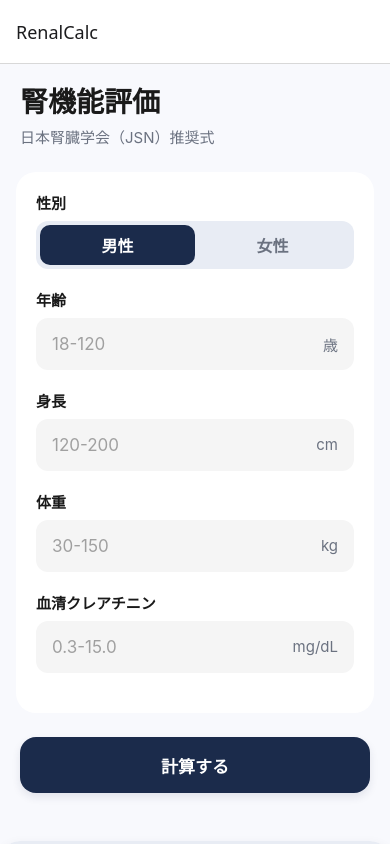
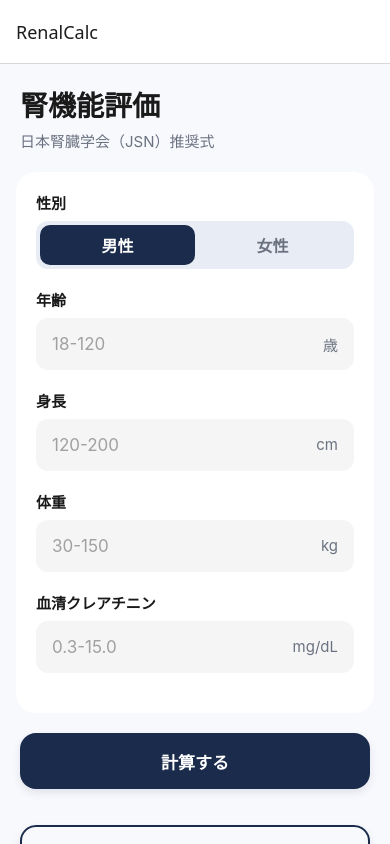
Before and after one commit to yutabee/RenalCalc, a React Native app: screen /Home in a window 390 px wide. Built offline with nearby package versions, Linux system fonts and the light colour scheme.

Commit message:
Refactor HomeScreen styles and calculations for improved readability and maintainability

```diff
--- a/src/screens/HomeScreen.tsx
+++ b/src/screens/HomeScreen.tsx
@@ -13,10 +13,26 @@ import {
   TextStyle,
 } from 'react-native';
 import {ActionButton} from '../components/ActionButton';
-import {FormulaAccordion} from '../components/FormulaAccordion';
 import {ResultCard} from '../components/ResultCard';
 import {InputField} from '../components/InputField';
 import {CKDStage, InputValidation} from '../types/interfaces';
+
+const SPACING = {
+  xs: 4,
+  sm: 8,
+  md: 16,
+  lg: 20,
+  xl: 24,
+};
+
+const FONTSIZE = {
+  xs: 12,
+  sm: 13,
+  md: 15,
+  lg: 16,
+  xl: 20,
+  xxl: 28,
+};
 
 const COLORS = {
   primary: '#1B2B4B',
@@ -92,29 +108,19 @@ const HomeScreen: React.FC<HomeScreenProps> = ({navigation}) => {
 
   const calculateCCR = (inputs: InputValidation) => {
     const {ageNum, weightNum, serumCr} = inputs;
-    try {
     let ccrValue = ((140 - ageNum) * weightNum) / (72 * serumCr);
     if (sex === 'female') {
       ccrValue *= 0.85;
     }
     setCcr(parseFloat(ccrValue.toFixed(1)));
-    } catch (error) {
-      console.error('CCR計算エラー:', error);
-      throw error;
-    }
   };
 
   const calculateEGFR = (inputs: InputValidation) => {
     const {ageNum, serumCr} = inputs;
-    try {
     const isMale = sex === 'male';
     const base = 194 * Math.pow(serumCr, -1.094) * Math.pow(ageNum, -0.287);
     const egfrValue = isMale ? base : base * 0.739;
     setEgfr(parseFloat(egfrValue.toFixed(1)));
-    } catch (error) {
-      console.error('eGFR計算エラー:', error);
-      throw error;
-    }
   };
 
   const getCKDStage = (egfrValue: number): CKDStage => {
@@ -126,11 +132,7 @@ const HomeScreen: React.FC<HomeScreenProps> = ({navigation}) => {
       };
     }
     if (egfrValue >= 60) {
-      return {
-        stage: 'G2',
-        description: '軽度低下',
-        color: COLORS.ckdStages.G2,
-      };
+      return {stage: 'G2', description: '軽度低下', color: COLORS.ckdStages.G2};
     }
     if (egfrValue >= 45) {
       return {
@@ -147,17 +149,9 @@ const HomeScreen: React.FC<HomeScreenProps> = ({navigation}) => {
       };
     }
     if (egfrValue >= 15) {
-      return {
-        stage: 'G4',
-        description: '高度低下',
-        color: COLORS.ckdStages.G4,
-      };
+      return {stage: 'G4', description: '高度低下', color: COLORS.ckdStages.G4};
     }
-    return {
-      stage: 'G5',
-      description: '末期腎不全',
-      color: COLORS.ckdStages.G5,
-    };
+    return {stage: 'G5', description: '末期腎不全', color: COLORS.ckdStages.G5};
   };
 
   const handleCalculate = async () => {
@@ -190,12 +184,13 @@ const HomeScreen: React.FC<HomeScreenProps> = ({navigation}) => {
         (async () => calculateCCR(validatedInputs))(),
       ]);
     } catch (error) {
-      console.error('計算エラー:', error);
       if (error instanceof Error) {
         Alert.alert('エラー', error.message);
       }
     }
   };
+
+  const showResults = egfr !== null || ccr !== null || bsa !== null;
 
   return (
     <SafeAreaView style={styles.container}>
@@ -205,11 +200,13 @@ const HomeScreen: React.FC<HomeScreenProps> = ({navigation}) => {
         <ScrollView
           contentContainerStyle={styles.scrollContainer}
           showsVerticalScrollIndicator={false}>
+          {/* ヘッダーセクション */}
           <View style={styles.header}>
             <Text style={styles.title}>腎機能評価</Text>
             <Text style={styles.subtitle}>日本腎臓学会（JSN）推奨式</Text>
           </View>
 
+          {/* 入力フォームカード */}
           <View style={styles.card}>
             <View style={styles.inputGroup}>
               <Text style={styles.label}>性別</Text>
@@ -286,6 +283,7 @@ const HomeScreen: React.FC<HomeScreenProps> = ({navigation}) => {
             />
           </View>
 
+          {/* 計算ボタン */}
           <View style={styles.actionContainer}>
             <ActionButton
               title="計算する"
@@ -294,9 +292,10 @@ const HomeScreen: React.FC<HomeScreenProps> = ({navigation}) => {
             />
           </View>
 
-          <Animated.View style={[styles.resultsContainer, {opacity: fadeAnim}]}>
-            {(egfr !== null || ccr !== null || bsa !== null) && (
-              <>
+          {/* 結果表示（結果がある時のみ描画） */}
+          {showResults && (
+            <Animated.View
+              style={[styles.resultsContainer, {opacity: fadeAnim}]}>
               <Text style={styles.sectionTitle}>計算結果</Text>
               {egfr !== null && (
                 <ResultCard
@@ -315,12 +314,10 @@ const HomeScreen: React.FC<HomeScreenProps> = ({navigation}) => {
                   <Text style={styles.bsaNote}>（藤本式）</Text>
                 </View>
               )}
-              </>
+            </Animated.View>
           )}
-          </Animated.View>
 
-          <FormulaAccordion />
-
+          {/* フッター */}
           <View style={styles.footer}>
             <ActionButton
               title="計算式の詳細"
@@ -342,8 +339,8 @@ const HomeScreen: React.FC<HomeScreenProps> = ({navigation}) => {
               </TouchableOpacity>
             </View>
             <Text style={styles.disclaimer}>
-              ※ この計算結果は参考値です。実際の診断には他の検査結果や
-              臨床所見を含め総合的な判断が必要です。
+              ※
+              この計算結果は参考値です。実際の診断には他の検査結果や臨床所見を含め総合的な判断が必要です。
             </Text>
           </View>
         </ScrollView>
@@ -361,30 +358,30 @@ const styles = StyleSheet.create({
     flex: 1,
   },
   scrollContainer: {
-    paddingBottom: 32,
+    paddingBottom: SPACING.lg,
   },
   header: {
-    paddingHorizontal: 20,
-    paddingTop: 16,
-    paddingBottom: 24,
+    paddingHorizontal: SPACING.lg,
+    paddingTop: SPACING.lg,
+    paddingBottom: SPACING.lg,
   },
   title: {
-    fontSize: 28,
+    fontSize: FONTSIZE.xxl,
     fontWeight: '700' as TextStyle['fontWeight'],
     color: COLORS.text.primary,
-    marginBottom: 8,
+    marginBottom: SPACING.sm,
   },
   subtitle: {
-    fontSize: 15,
+    fontSize: FONTSIZE.md,
     color: COLORS.text.secondary,
     lineHeight: 20,
   },
   card: {
     backgroundColor: COLORS.surface,
     borderRadius: 20,
-    padding: 20,
-    marginHorizontal: 16,
-    marginBottom: 24,
+    padding: SPACING.lg,
+    marginHorizontal: SPACING.md,
+    marginBottom: SPACING.lg,
     ...Platform.select({
       ios: {
         shadowColor: COLORS.primary,
@@ -398,19 +395,19 @@ const styles = StyleSheet.create({
     }),
   },
   inputGroup: {
-    marginBottom: 20,
+    marginBottom: SPACING.lg,
   },
   label: {
-    fontSize: 15,
+    fontSize: FONTSIZE.md,
     fontWeight: '600' as TextStyle['fontWeight'],
     color: COLORS.text.primary,
-    marginBottom: 8,
+    marginBottom: SPACING.sm,
   },
   segmentedControl: {
     flexDirection: 'row',
     backgroundColor: COLORS.primaryLight,
     borderRadius: 12,
-    padding: 4,
+    padding: SPACING.xs,
     height: 48,
   },
   segmentButton: {
@@ -423,7 +420,7 @@ const styles = StyleSheet.create({
     backgroundColor: COLORS.primary,
   },
   segmentButtonText: {
-    fontSize: 16,
+    fontSize: FONTSIZE.lg,
     color: COLORS.text.secondary,
     fontWeight: '600' as TextStyle['fontWeight'],
   },
@@ -431,23 +428,23 @@ const styles = StyleSheet.create({
     color: COLORS.surface,
   },
   actionContainer: {
-    paddingHorizontal: 20,
-    marginBottom: 24,
+    paddingHorizontal: SPACING.lg,
+    marginBottom: SPACING.lg,
   },
   resultsContainer: {
-    paddingHorizontal: 20,
-    marginBottom: 24,
+    paddingHorizontal: SPACING.lg,
+    marginBottom: SPACING.lg,
   },
   sectionTitle: {
-    fontSize: 20,
+    fontSize: FONTSIZE.xl,
     fontWeight: '700' as TextStyle['fontWeight'],
     color: COLORS.text.primary,
-    marginBottom: 16,
+    marginBottom: SPACING.lg,
   },
   bsaCard: {
     backgroundColor: COLORS.surface,
     borderRadius: 16,
-    padding: 20,
+    padding: SPACING.lg,
     alignItems: 'center',
     ...Platform.select({
       ios: {
@@ -462,35 +459,35 @@ const styles = StyleSheet.create({
     }),
   },
   bsaValue: {
-    fontSize: 20,
+    fontSize: FONTSIZE.xl,
     fontWeight: '700' as TextStyle['fontWeight'],
     color: COLORS.primary,
   },
   bsaNote: {
-    fontSize: 13,
+    fontSize: FONTSIZE.sm,
     color: COLORS.text.secondary,
-    marginTop: 4,
+    marginTop: SPACING.xs,
   },
   footer: {
-    paddingHorizontal: 20,
-    paddingTop: 8,
-    paddingBottom: 24,
+    paddingHorizontal: SPACING.lg,
+    paddingTop: SPACING.md,
+    paddingBottom: SPACING.xl,
   },
   footerDivider: {
-    height: 24,
+    height: SPACING.lg,
   },
   legalLinks: {
     flexDirection: 'row',
     justifyContent: 'center',
     alignItems: 'center',
-    marginBottom: 16,
+    marginBottom: SPACING.md,
   },
   legalButton: {
-    paddingVertical: 8,
-    paddingHorizontal: 12,
+    paddingVertical: SPACING.sm,
+    paddingHorizontal: SPACING.md,
   },
   legalButtonText: {
-    fontSize: 13,
+    fontSize: FONTSIZE.sm,
     color: COLORS.text.secondary,
     textDecorationLine: 'underline',
   },
@@ -499,11 +496,11 @@ const styles = StyleSheet.create({
     height: 3,
     borderRadius: 1.5,
     backgroundColor: COLORS.text.secondary,
-    marginHorizontal: 8,
+    marginHorizontal: SPACING.sm,
     opacity: 0.5,
   },
   disclaimer: {
-    fontSize: 12,
+    fontSize: FONTSIZE.xs,
     color: COLORS.text.secondary,
     textAlign: 'center',
     lineHeight: 18,
```
Lines whose indentation alone changed are shown as unchanged.
